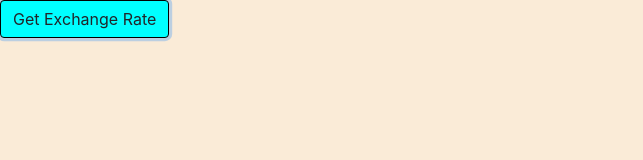
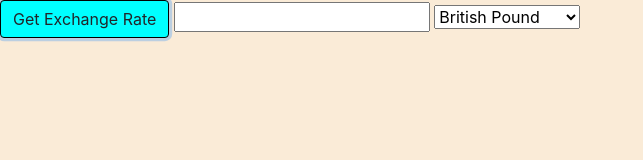
Before and after one commit to JeremyM45/Currency-Exchanger, a website built with webpack: page src/index.html in a window 1280 px wide. Both pictures are taken after a click on the button "Get Exchange Rate". Shown: the whole page, without its empty margins (0-643 px from the left). Built offline with nearby package versions, Linux system fonts and the light colour scheme; no server answers.

Commit message:
add currency selector

```diff
--- /dev/null
+++ b/src/UI.js
@@ -0,0 +1,8 @@
+import $ from "jquery";
+export function addOptions()  {
+  const optionCodes = [`GBP`, `JPY`,  `EUR`, `CAD`, `AUD`];
+  const optionNames = [`British Pound`, `Japanese Yen`, `Euro`, `Canadian Dollar`, `Australian Dollar`];
+  for (let i = 0; i < optionCodes.length; i++)  {
+    $(`#currency-select`).append(`<option value='${optionCodes[i]}'>${optionNames[i]}</option>`);
+  }
+}
--- a/src/currency-services.js
+++ b/src/currency-services.js
@@ -1,6 +1,6 @@
-const url = `https://v6.exchangerate-api.com/v6/${process.env.API_KEY}/latest/USD`;
 export class ExchangeRate {
   static async getExchangRate() {
+    const url = `https://v6.exchangerate-api.com/v6/${process.env.API_KEY}/latest/USD`;
     try {
       const response = await fetch(url);
       if (!response.ok) {
--- a/src/index.html
+++ b/src/index.html
@@ -5,5 +5,7 @@
 </head>
 <body>
   <button id="get-exchange-rate" class="btn">Get Exchange Rate</button>
+  <input id="amount" type="number">
+  <select id="currency-select">
 </body>
 </html>
--- a/src/index.js
+++ b/src/index.js
@@ -1,11 +1,18 @@
-import {ExchangeRate} from './currency-services';
+// import {ExchangeRate} from './currency-services';
 import $ from "jquery";
 import "bootstrap";
 import "bootstrap/dist/css/bootstrap.min.css";
 import "./css/styles.css";
+import {addOptions} from  "./UI";
 
+addOptions();
 $('#get-exchange-rate').on('click', async function()  {
-  let currancyExchange = await ExchangeRate.getExchangRate();
-  let exhangeRates = currancyExchange.conversion_rates;
-  console.log(exhangeRates);
+  // let currancyExchange = await ExchangeRate.getExchangRate();
+  // let exhangeRates = currancyExchange.conversion_rates;
+  // console.log(exhangeRates);
+  // console.log(exhangeRates.AED);
+  let usdAmount = $('#amount').val();
+  let currency = $('#currency-select').val();
+  console.log(usdAmount);
+  console.log(currency);
 });
```
